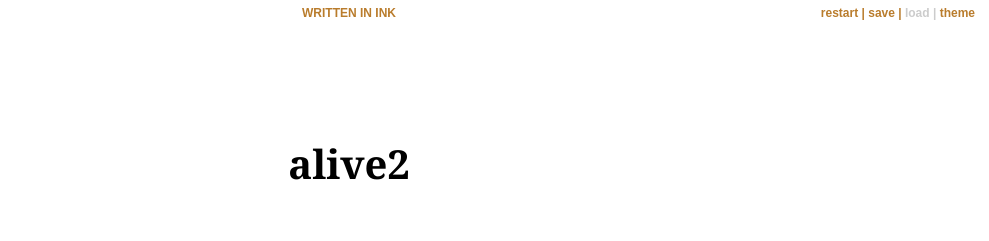
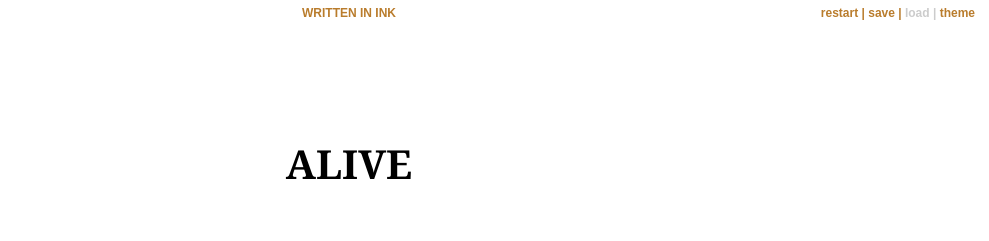
Before and after one commit to 2023Maaax/ALIVE.github.io, a plain HTML site: page index.html in a window 1280 px wide. Shown: the top 241 px of the page, without its empty margins (291-1280 px from the left). Drawn offline with nearby package versions, Linux system fonts and the light colour scheme; a web font is replaced by a local one.

Commit message:
Add files via upload

```diff
--- a/index.html
+++ b/index.html
@@ -3,7 +3,7 @@
 <head>
     <meta charset="utf-8">
 
-    <title>alive2</title>
+    <title>ALIVE</title>
 
     <meta name="viewport" content="width=device-width, initial-scale=1.0">
 
@@ -25,7 +25,7 @@
 
         <div id="story" class="container">
             <div class="header">
-                <h1>alive2</h1>
+                <h1>ALIVE</h1>
                 <h2 class="byline"></h2>
             </div>
         </div>
```
